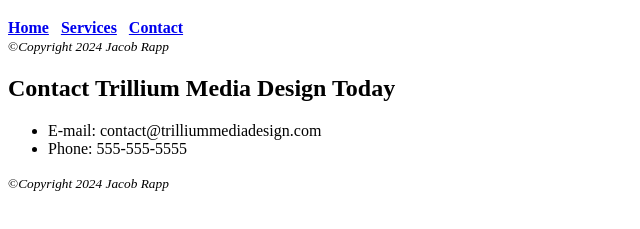
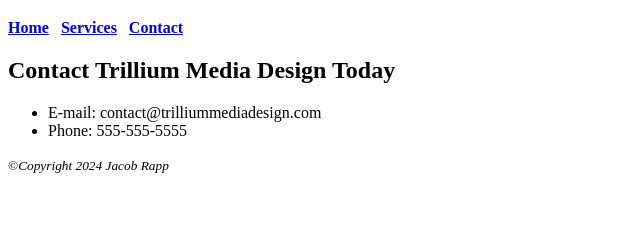
Before and after one commit to JRapp2026/Chapter_2, a plain HTML site: page contact.html in a window 1280 px wide. Shown: the part 61-290 px from the top of the page, without its empty margins (0-640 px from the left). Drawn offline with Linux system fonts and the light colour scheme.

Commit message:
updated web

```diff
--- a/contact.html
+++ b/contact.html
@@ -5,6 +5,7 @@
     <meta name="viewport" content="width=device-width, initial-scale=1.0">
     <title>Trillium Media Design</title>
 </head>
+<body>
 <header>
     <h1>Trillium Media Design</h1>
 </header>
@@ -15,11 +16,6 @@
     <a href="contact.html">Contact</a>
     </b>
     </nav>
-<body>
-    <footer>
-    <small>&copy;<i>Copyright 2024 Jacob Rapp</small></i>
-</footer>
-</body>
     <h2>Contact Trillium Media Design Today</h2>
     <ul>
 
@@ -29,4 +25,5 @@
     <footer>
         <small>&copy;<i>Copyright 2024 Jacob Rapp</small></i>
     </footer>
+    </body>
 </html>
```
